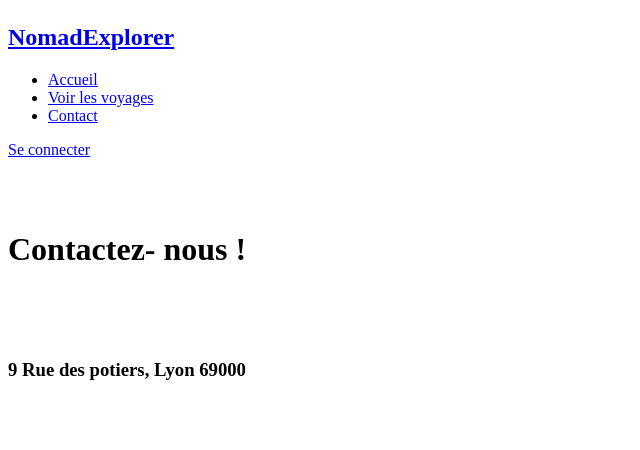
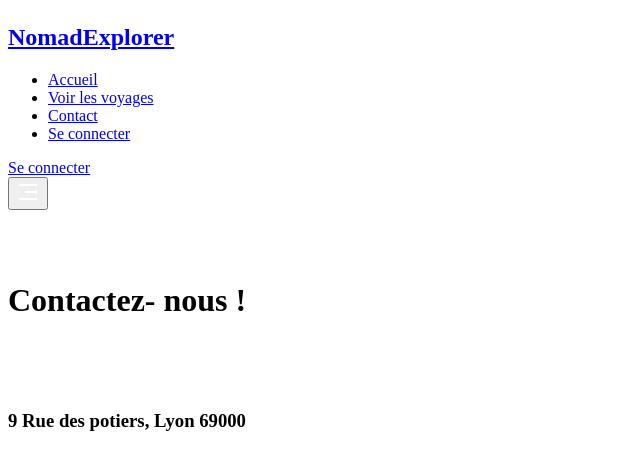
Before and after one commit to Eloick-Iforce/nomadexplorer, a Symfony app: template templates/contact.html.twig in a window 1280 px wide. Shown: the part 308-758 px from the top of the page, without its empty margins (0-640 px from the left). Run offline with Twig, Linux system fonts and the light colour scheme; the template is opened without the code that fills it, so the values that code supplies are empty; some libraries are stand-ins or nearby versions.

Commit message:
feat: add menu burger

```diff
--- a/templates/base.html.twig
+++ b/templates/base.html.twig
@@ -9,7 +9,6 @@
       <meta name="viewport" content="width=device-width, initial-scale=1.0"/>
       <link
          rel="icon" type="image/x-icon" href="{{ asset('images/logo-nomadlist.svg') }}"/>
-
       {# Run `composer require symfony/webpack-encore-bundle` to start using
       Symfony UX #}
       {% block stylesheets %}
@@ -31,7 +30,7 @@
                <h1 class="text-white font-bold text-xl">NomadExplorer</h1>
             </a>
 
-				<ul class="hidden items-center lg:flex">
+            <ul class="hidden items-center lg:flex menu">
                <li class="block py-3 px-6 transition hover:bg-[#22303E] rounded-[10px] hover:cursor-pointer">
                   <a href="{{ path('home') }}">Accueil</a>
                </li>
@@ -41,14 +40,31 @@
                <li class="block py-3 px-6 transition hover:bg-[#22303E] rounded-[10px] hover:cursor-pointer">
                   <a href="{{ path('contact') }}">Contact</a>
                </li>
+
+			   {# Button de login/logout en petit écran #}
+               {% if app.user %}
+               {% if is_granted('ROLE_ADMIN') %}
+               <li class="block py-3 px-6 transition rounded-[10px] hover:cursor-pointer lg:hidden">
+                  <a class="bg-red-500 rounded-lg py-2 px-3" href="{{ path('app_voyage_admin') }}">Accès à l'admin</a>
+               </li>
+               {% endif %}
+               {% endif %}
+               <li class="block py-3 px-6 transition hover:bg-[#22303E] rounded-[10px] lg:hidden hover:cursor-pointer">
+                  {% if app.user %}
+                  <a href="{{ path('app_logout') }}">Se déconnecter de {{ app.user.userIdentifier }}
+                  </a>
+                  {% else %}
+                  <a href="{{ path('app_login') }}">Se connecter</a>
+                  {% endif %}
+               </li>
             </ul>
 
+			{# Button de login/logout en pleine écran #}
             <div class="hidden gap-6 font-bold lg:flex items-center">
                {% if app.user %}
                {% if is_granted('ROLE_ADMIN') %}
                <a class="bg-red-500 rounded-md px-4 py-3" href="{{ path('app_voyage_admin') }}">Admin</a>
                {% endif %}
-
                <a href="{{ path('app_logout') }}">Se déconnecter de
                <span class="font-bold">
                {{ app.user.userIdentifier }}</span>
@@ -59,10 +75,16 @@
             {# <a href="#">S'inscrire</a> #}
          </div>
          {% endif %}
+
+		 {# Icon de menu burger #}
+         <div class="flex items-center justify-center lg:hidden">
+            <button class="btn-menu">
+            <img class="w-full" src="{{ asset('images/icon-menu.svg') }}" alt="icon de menu"/>
+            </button>
+         </div>
       </nav>
 
-		<main class="container grow" style="margin-top: 72px"> {% block body %}{% endblock %}
-			</main>
+      <main class=" container grow" style=" margin-top: 72px"> {% block body %}{% endblock %}</main>
 
       <footer class="pt-12 border-t border-[#5D666E] mt-12">
          <div class="container">
@@ -72,7 +94,6 @@
                   <h1 class="text-white font-bold text-xl">NomadExplorer</h1>
                </a>
             </div>
-
             <ul class="flex flex-col justify-center items-center text-white font-bold my-12 lg:flex-row">
                <li class="block py-3 px-6 transition hover:bg-[#22303E] rounded-[10px] hover:cursor-pointer">
                   <a href="{{ path('home') }}">Acceuil</a>
@@ -90,7 +111,6 @@
                   <a href="{{ path('politique') }}">Politiques de confitiendalité</a>
                </li>
             </ul>
-
             <div class="flex flex-col items-center justify-between text-sm text-[#F7FAFC] py-12 md:flex-row">
                <p>
                   &copy; Build by Axel Pointud | Sebastien Gross | Eloïck Mickisz |
@@ -100,9 +120,10 @@
             </div>
          </div>
       </footer>
+   </body>
+</html>
 
-			<script>
-				// animation nav bar
+<script>// animation nav bar
    function animationNavbar() {
    const nav = document.querySelector("#nav");
 
@@ -115,8 +136,21 @@ nav.classList.remove("nav-active");
    });
    }
    animationNavbar();
+
+   function menu() {
+   const btn = document.querySelector('.btn-menu')
+   const menu = document.querySelector('.menu')
+   btn.addEventListener('click', () => {
+   menu.classList.toggle('active-menu')
+   })
+
+   window.addEventListener('resize', () => {
+       if (window.matchMedia("(min-width: 800px)").matches) {
+   		menu.classList.remove('active-menu')
+       }
+   })
+   }
+
+   menu()
 </script>
-
 <script src="https://maps.googleapis.com/maps/api/js?key=AIzaSyC53kzUhbVD2iOqrf5wAKV658hsInrKzjI&callback=initMap" async defer></script>
-		</body>
-	</html>
```
Also changed, not shown: assets/styles/app.css (+16 -0 lines), public/images/icon-menu.svg (added). Lines whose indentation alone changed are shown as unchanged.
